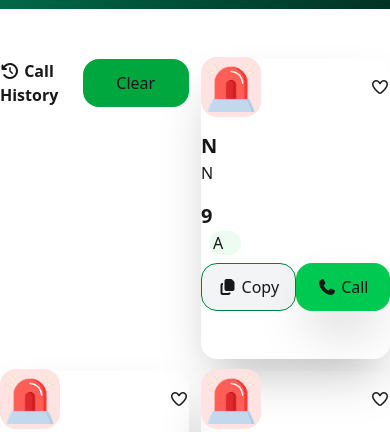
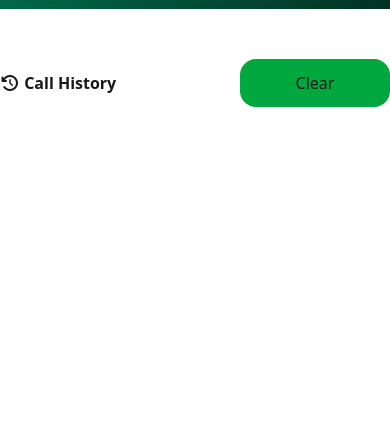
Before and after one commit to subhrotoBarmon/For-me-assi-3, a plain HTML site: page index.html in a window 390 px wide. Shown: the part 359-791 px from the top of the page. Drawn offline with nearby package versions, Linux system fonts and the light colour scheme.

Commit message:
sixth commit

```diff
--- a/index.html
+++ b/index.html
@@ -44,7 +44,7 @@
 
      <!-- main section -->
      <main class="max-w-[1200px] mx-auto mt-[50px] ">
-<div class="grid grid-cols-2 gap-3 lg:grid-cols-4">
+<div class="grid grid-cols-1 gap-3 lg:grid-cols-4">
 
     <!-- NNNNNNnnnnnnnnnnnnnn-------------------------------------------------------- -->
     <div class=" shadow-2xl rounded-2xl h-[300px]">
@@ -101,7 +101,7 @@
     </div>
 
     <!-- History sector-------------------------------------------------------------- -->
-    <div class="h-[300px] row-span-full lg:row-span-4">
+    <div class="h-[600px] row-span-full lg:row-span-4 lg:h-[300px]">
     <div class="flex justify-between items-center">
    <p class="font-extrabold"><i class="fa-solid fa-clock-rotate-left"></i> Call History</p>
    <button id="clear-btn" class=" w-[150px] h-12 bg-green-600 rounded-2xl hover:bg-green-800" >Clear</button>
--- a/index.js
+++ b/index.js
@@ -23,7 +23,7 @@ let history=[];
 let num=0;
 function copyIncrease(id){
    num++;
-   let totalCopy=document.getElementById(id).innerText=num+"Copy";
+   let totalCopy=document.getElementById(id).innerText=num +" "+"Copy";
    alert("Copy done.");
    return totalCopy;
 };
```
